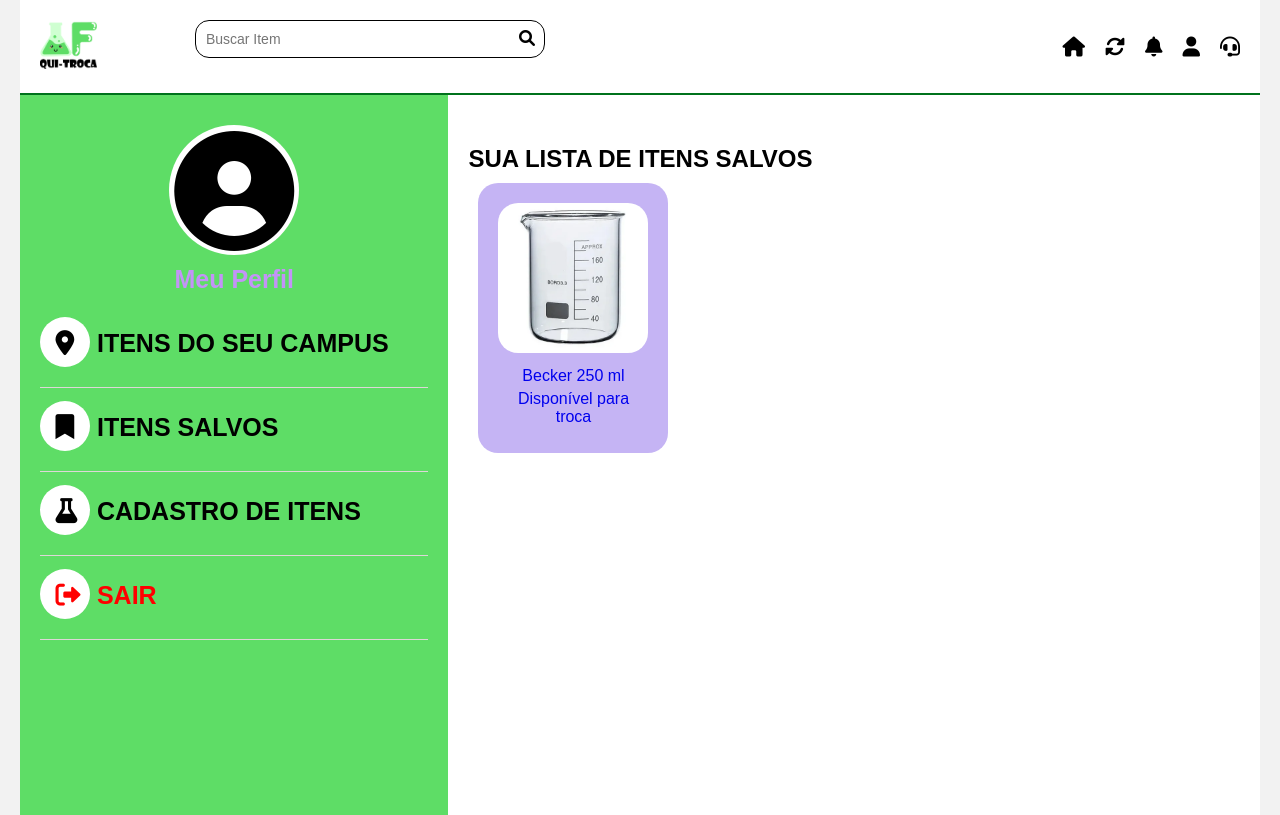
After one commit to Jessica-Laizi/QUI-TROCA, a Django app: page /pag_troca/ in a window 1280 px wide. The commit adds this page. Run offline with Django 5.2, Linux system fonts and the light colour scheme; a user stored in the database is signed in; data comes from the database, SQL or seed files in the repository; both versions use the stored data as it was after the commit.

Commit message:
Criação pag_troca

```diff
--- a/inventario/models.py
+++ b/inventario/models.py
@@ -21,3 +21,4 @@ class Usuario(models.Model):
     campus=models.ForeignKey(Campus, on_delete=models.CASCADE)
     status=models.CharField(max_length=50,null=False)
     user=models.ForeignKey(User,on_delete=models.CASCADE)
+    ingresso=models.CharField(max_length=15,null=False)
--- a/inventario/views.py
+++ b/inventario/views.py
@@ -1,5 +1,5 @@
 from django.shortcuts import render,redirect
-from inventario.models import Inventario
+from inventario.models import Inventario, Usuario
 from django.conf import settings
 from pathlib import os
 
@@ -42,7 +42,8 @@ def delete(request, id):
 
 def perfil(request):
     usuario = request.user
-    return render(request, "perfil.html", {"usuario":usuario})
+    inv = Usuario.objects.get(user_id=usuario.id)
+    return render(request, "perfil.html", {"usuario":usuario, "inv": inv})
 
 
 def details(request, id):
@@ -51,3 +52,8 @@ def details(request, id):
 
 def save_item(request):
     return render(request, "cadastro_itens.html")
+
+def pag_troca(request):
+    usuario = request.user
+    inv = Usuario.objects.get(user_id=usuario.id)
+    return render(request, "pag_troca.html", {"usuario":usuario, "inv": inv})
--- a/setup/urls.py
+++ b/setup/urls.py
@@ -16,7 +16,7 @@ Including another URLconf
 """
 from django.contrib import admin
 from django.urls import path
-from inventario.views import index, add,save, show, delete, perfil, listagem, details, save_item
+from inventario.views import index, add, save, show, delete, perfil, listagem, details, save_item, pag_troca
 
 urlpatterns = [
     path('admin/', admin.site.urls),
@@ -29,6 +29,7 @@ urlpatterns = [
     path('inicial/', listagem, name="inicial"),
     path('details/<int:id>', details, name="details"),
     path('save_item/', save_item, name="save_item"),
+    path('pag_troca/', pag_troca, name="pag_troca"),
 
 
 ]
--- /dev/null
+++ b/static/css/pag_troca.css
@@ -0,0 +1,105 @@
+
+
+  .sidebar {
+    width: 650px;
+    background-color: #5EDD66;
+    color: black;
+    padding: 20px;
+    min-height: 90vh;
+  }
+
+  .profile-section {
+    text-align: center;
+    margin-bottom: 30px;
+  }
+
+  .foto_perfil {
+    width: 130px;
+    height: 130px;
+    background-color: white;
+    border-radius: 50%;
+    margin: 10px auto;
+    color: black;
+    font-weight: bold;
+    text-decoration: none;
+    font-size: 120px;
+    display: block;
+  }
+
+  .profile-section h2 {
+    font-size: 25px;
+    margin-bottom: 5px;
+  }
+
+  .profile-link {
+    font-size: 25px;
+    color: #c393f7;
+    text-decoration: none;
+    font-weight: bold;
+  }
+  .menu ul {
+    list-style: none;
+  }
+  .menu li {
+    margin: 20px 0;
+  }
+
+  .menu a {
+    color: black;
+    font-weight: bold;
+    text-decoration: none;
+    font-size: 25px;
+    display: block;
+    margin-top: -1em;
+    padding-top: 30px;
+    padding-bottom: 20px;
+    border-bottom: 1px solid  rgb(221, 215, 215);
+  }
+  .menu  i{
+    width: 50px;
+    height: 50px;
+    background-color: #fff;
+    border-radius: 50%;
+    padding-left: .62em;
+    padding-top: 13px;
+    padding-bottom: 20px;
+     margin-top: -1em;
+  }
+  .menu .sair {
+    color: red;
+  }
+  .content {
+    padding-left: 20px;
+    width: 100%;
+  }
+  .content, h2{
+    margin-top: 50px;
+
+  }
+
+
+  .item {
+    background-color: #9779eb8e;
+    padding: 20px;
+    text-align: center;
+    margin: 10px;
+    width: 190px;
+    height: 270px;
+    top: 956px;
+    left: 384px;
+    gap: 0px;
+    border-radius: 20px;
+    opacity: 0px;
+
+}
+
+.item img {
+    width: 150px;
+    height: auto;
+    border-radius: 20px;
+    margin-bottom: 10px;
+}
+
+.item p {
+    margin-bottom: 5px;
+}
--- a/static/css/save_item.css
+++ b/static/css/save_item.css
@@ -12,7 +12,7 @@ h1 {
   font-size: 45px;
   color: #000000;
   width: 100%;
-  margin-bottom: 10px;
+  margin-top: 80px;
 }
 
 .lado_esquerdo {
@@ -20,7 +20,7 @@ h1 {
 }
 
 .lado_direito {
-  margin-top: -39%;
+  margin-top: -38%;
   margin-left: 60%;
   width: 30%;
 }
--- a/templates/_master.html
+++ b/templates/_master.html
@@ -11,6 +11,7 @@
     <link rel="stylesheet" href="{% static "css/detalhes.css" %}">
     <link rel="stylesheet" href="{% static "css/perfil.css" %}">
     <link rel="stylesheet" href="{% static "css/save_item.css" %}">
+    <link rel="stylesheet" href="{% static "css/pag_troca.css" %}">
 
 </head>
 
--- /dev/null
+++ b/templates/pag_troca.html
@@ -0,0 +1,42 @@
+{% extends "_master.html" %}
+{% load static %}
+{% block main %}
+
+
+  <div class="completo">
+    <aside class="sidebar">
+      <div class="profile-section">
+
+        <div class="foto_perfil">
+          <i class="fa-solid fa-circle-user"></i>
+        </div>
+
+        <h2>{{usuario.first_name}}</h2>
+        <a href="#" class="profile-link">Meu Perfil</a>
+  </div>
+
+      <nav class="menu">
+        <ul>
+          <li><a href="#"><i class="fa-solid fa-location-dot"></i> ITENS DO SEU CAMPUS</a></li>
+          <li><a href="#"><i class="fa-solid fa-bookmark"></i> ITENS SALVOS</a></li>
+          <li><a href="#"><i class="fa-solid fa-flask"></i> CADASTRO DE ITENS</a></li>
+          <li><a href="#" class="sair"><i class="fa-solid fa-right-from-bracket"></i> SAIR</a></li>
+        </ul>
+      </nav>
+
+    </aside>
+
+   <div class="content">
+    <h2>SUA LISTA DE ITENS SALVOS </h2>
+    <div class="item">
+        <a class="no-decoration" href="{% url "details" 3 %}">
+            <img src="{% static "img/becker.webp" alt="Becker 250 ml" %}">
+            <p>Becker 250 ml</p>
+            <p>Disponível para troca</p>
+        </a>
+    </div>
+
+   </div>
+</div>
+
+{% endblock  %}
```
Also changed, not shown: templates/perfil.html (+7 -7 lines), db.sqlite3, inventario/migrations/0004_usuario_ingresso.py (added).
